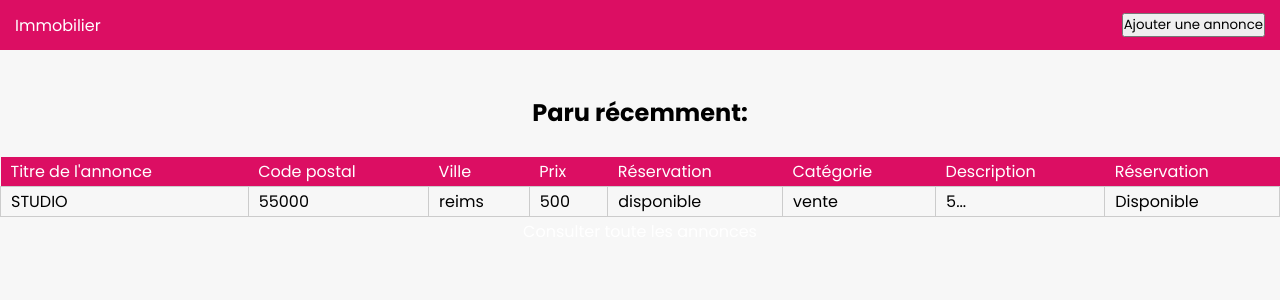
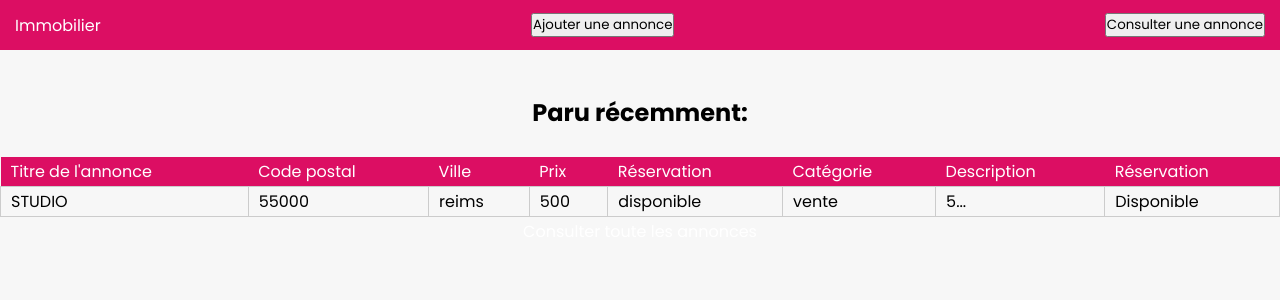
Before and after one commit to MatteoDv89/group_project, a PHP site: page /index.php in a window 1280 px wide. Shown: the top 300 px of the page. Run offline with PHP 8.4, Linux system fonts and the light colour scheme; data comes from the database, SQL or seed files in the repository.

Commit message:
last hugo

```diff
--- a/php/header.php
+++ b/php/header.php
@@ -15,6 +15,9 @@
     <p>Immobilier</p>
     </a>
     <form action="add_location.php">
-        <button class>Ajouter une annonce</button>
+        <button>Ajouter une annonce</button>
+    </form>
+    <form action="consult_one_advert.php">
+        <button>Consulter une annonce</button>
     </form>
 </div>
```
Also changed, not shown: classes/class.php (deleted).
